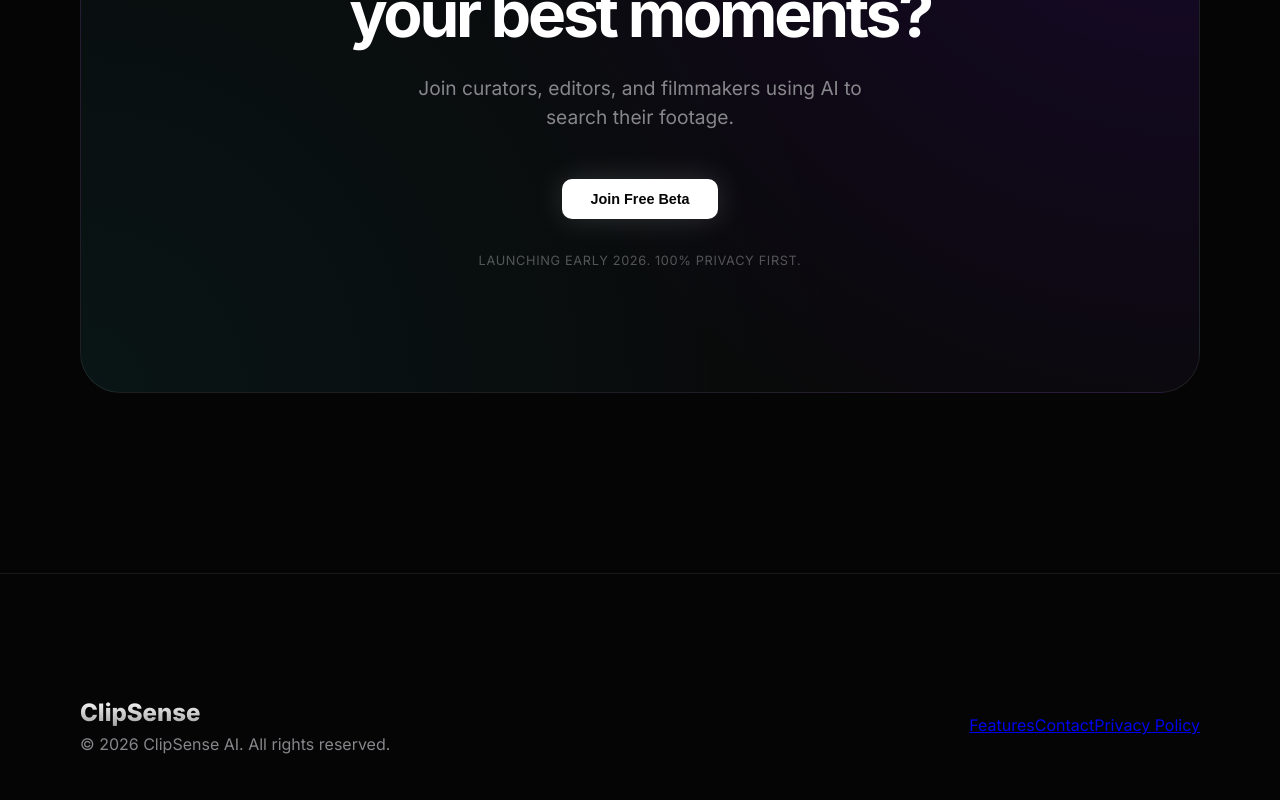
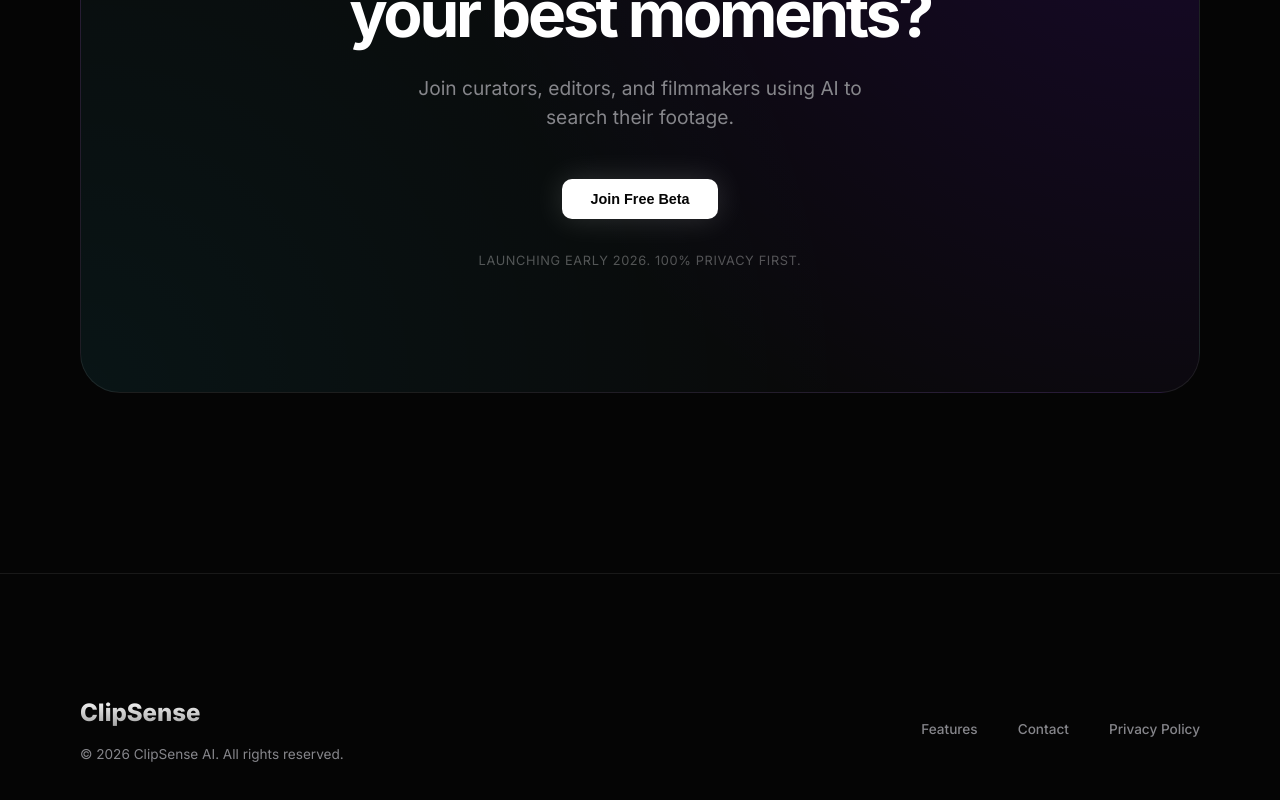
Before and after one commit to DEVuttkarsh12/clip-sense, a React (Vite) app: page / in a window 1280 px wide. Shown: the part 6621-7421 px from the top of the page. Built offline with nearby package versions, Linux system fonts and the light colour scheme; the HTML template or start-up script is replaced by a standard one.

Commit message:
some really minor changes in th footer section

```diff
--- a/src/styles.css
+++ b/src/styles.css
@@ -498,6 +498,28 @@
     align-items: center;
 }
 
+.footer-links {
+    display: flex;
+    gap: 40px;
+}
+
+.footer-links a {
+    color: var(--gray-text);
+    font-size: 0.85rem;
+    font-weight: 500;
+    text-decoration: none;
+    transition: var(--transition);
+}
+
+.footer-links a:hover {
+    color: var(--white);
+}
+
+.footer-brand p {
+    font-size: 0.85rem;
+    margin-top: 12px;
+}
+
 /* Popup */
 .popup-overlay {
     position: fixed;
```
